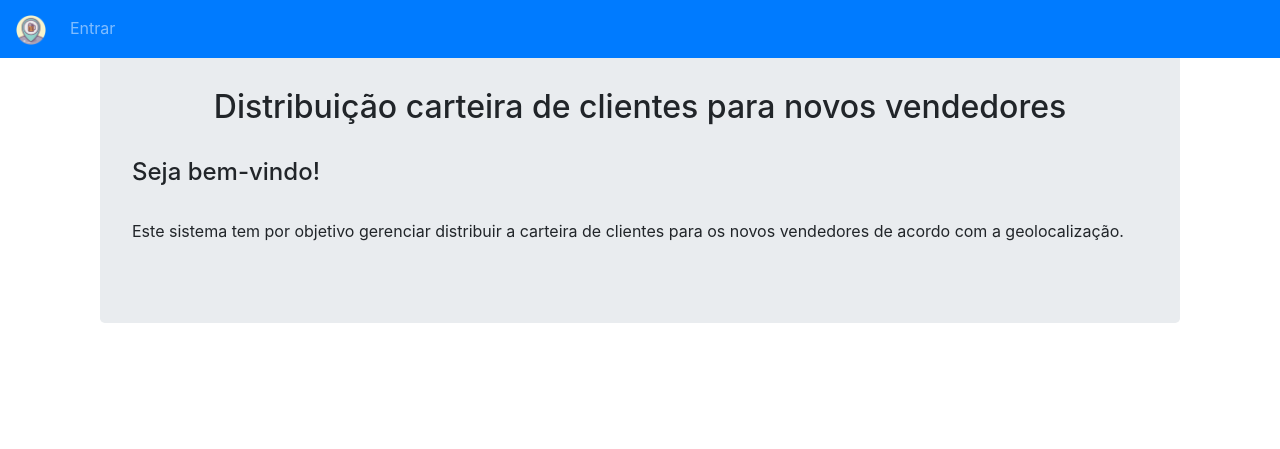
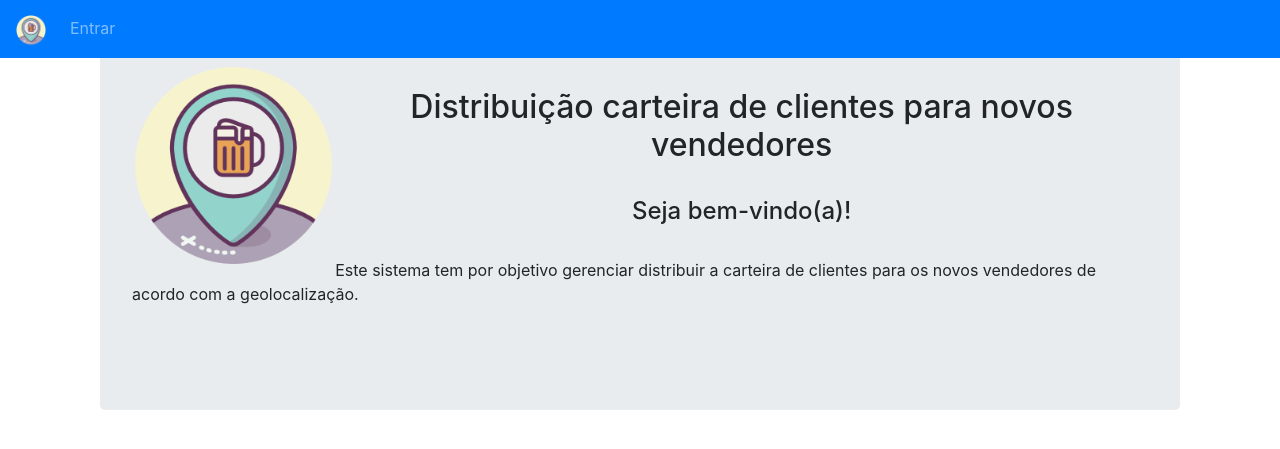
Before and after one commit to leorss/Carteira-Clientes-Django, a Django app: page / in a window 1280 px wide. Shown: the top 449 px of the page. Run offline with Django 3.2, Linux system fonts and the light colour scheme; some libraries are stand-ins or nearby versions.

Commit message:
Adicionada imagem pagina inicial

```diff
--- a/carteira_clientes/urls.py
+++ b/carteira_clientes/urls.py
@@ -2,10 +2,12 @@ from django.contrib import admin
 from django.urls import path
 from django.urls import include
 from cadastros import views
+
 
 urlpatterns = [
     path('', views.index, name='index'),
     path('admin/', admin.site.urls),
     path('cadastros/', include('cadastros.urls')),
     path('accounts/', include('django.contrib.auth.urls')),
+
 ]
--- a/templates/cadastros/index.html
+++ b/templates/cadastros/index.html
@@ -1,15 +1,17 @@
 {% extends "cadastros/base.html" %}
+{% load static %}
+
 {% block body_block %}
-
 <div class="container">
   <div class="jumbotron">
+    <img align="left"  width="20%" height="20%"   src="{% static "cadastros/images/cerveja.png" %}" alt="Cerveja!">
     <br>
     <h2 align="center">Distribuição carteira de clientes para novos vendedores</h2>
     <br>
-    <h4>Seja bem-vindo!</h4>
+    <h4 align="center">Seja bem-vindo(a)!</h4>
     <br>
     <p>Este sistema tem por objetivo gerenciar distribuir a carteira de clientes para os novos vendedores de acordo com a geolocalização. </p>
+    <br>
   </div>
 </div>
-
 {% endblock %}
```
Also changed, not shown: README.md, static/cadastros/images/benvido.jpg (added).
